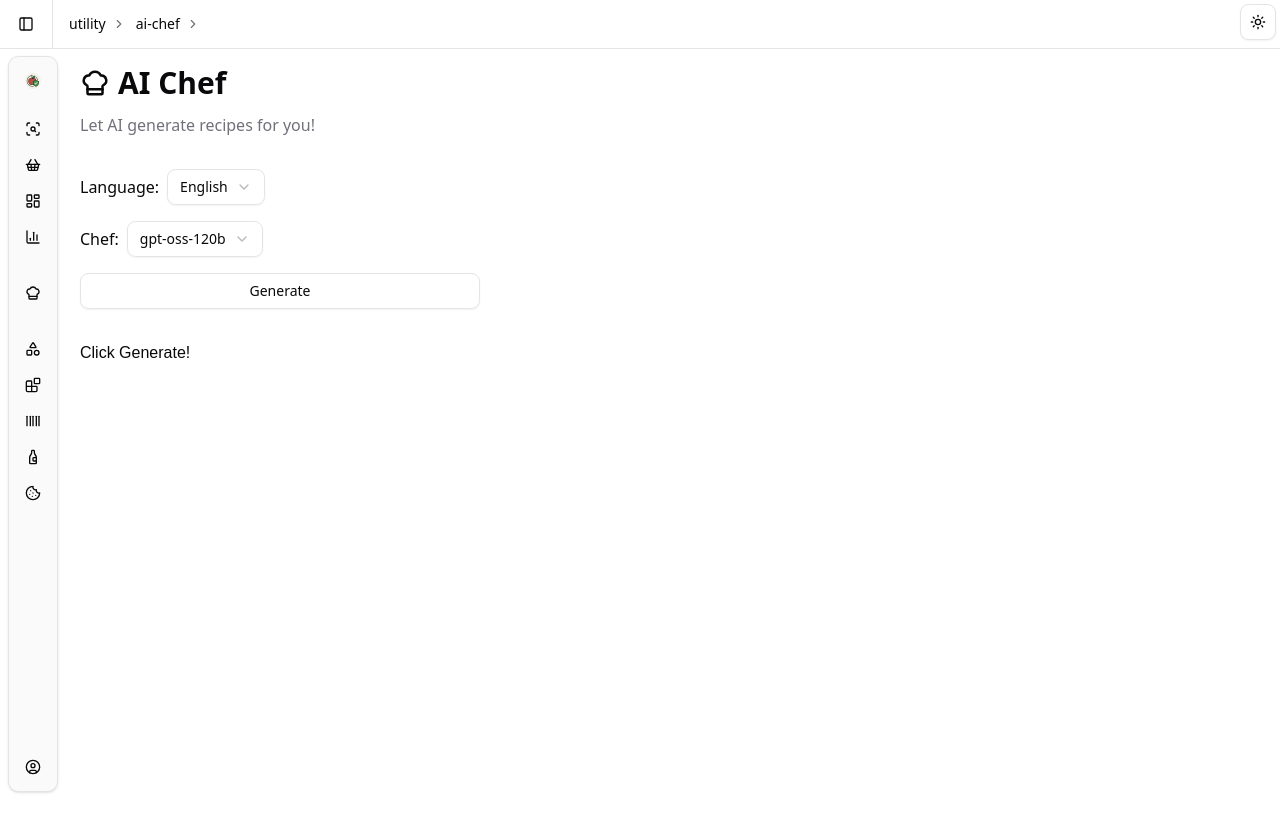
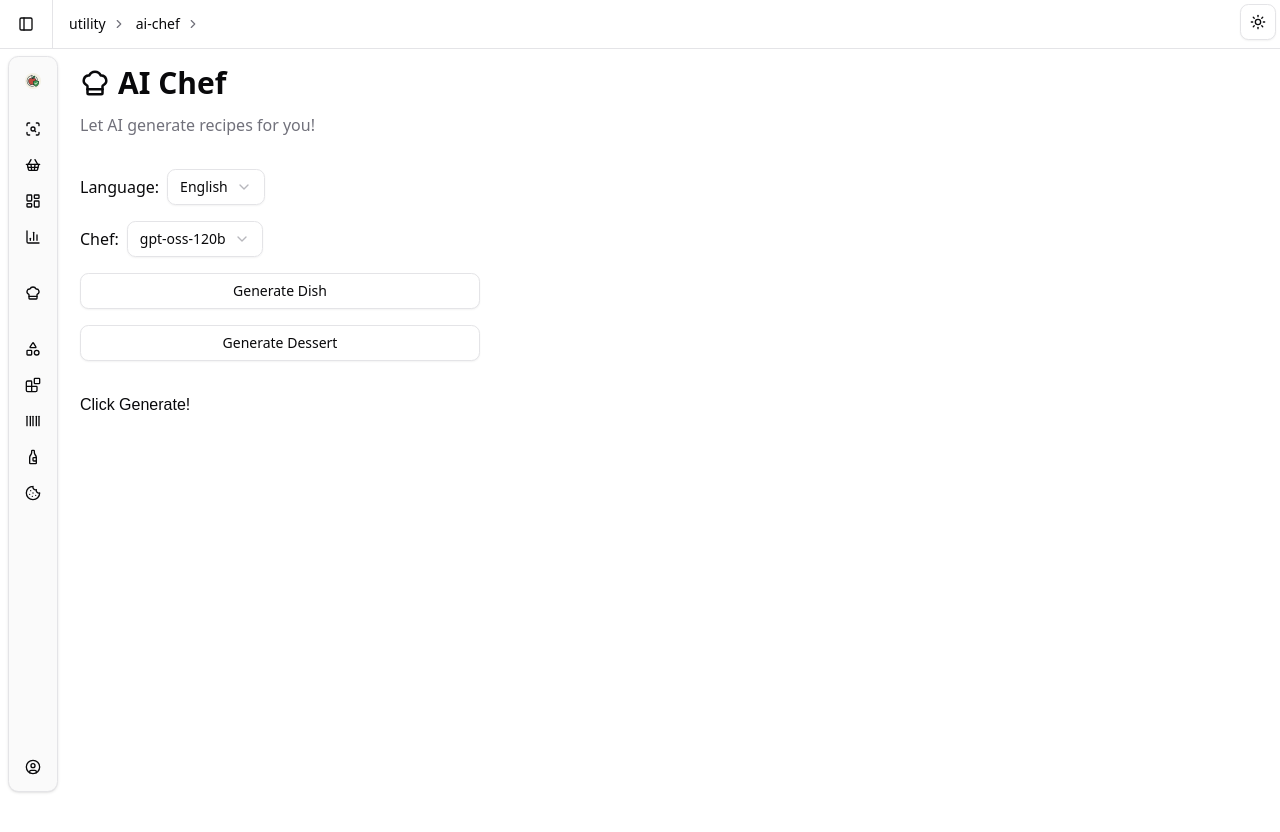
Before and after one commit to sho96/expiration-date-manager, a Next.js app: page /utility/ai-chef in a window 1280 px wide. Shown: the top 832 px of the page. Built offline with nearby package versions, Linux system fonts and the light colour scheme; a web font is replaced by a local one.

Commit message:
added dessert recipe generation

```diff
--- a/app/api/utility/ai-chef/route.js
+++ b/app/api/utility/ai-chef/route.js
@@ -36,9 +36,16 @@ const termTable = {
     ja: "残り物",
   },
   prompt: {
-    en: "Generate a recipe for the given items and leftovers",
-    es: "Genera una receta para los artículos y residuos dados",
-    ja: "下の品目と残り物を使ってレシピを生成してください",
+    dish: {
+      en: "Generate a recipe for the given items and leftovers",
+      es: "Genera una receta para los artículos y residuos dados",
+      ja: "下の品目と残り物を使ってレシピを生成してください",
+    },
+    dessert: {
+      en: "Generate a dessert recipe for the given items and leftovers",
+      es: "Genera una receta de postre para los artículos y residuos dados",
+      ja: "下の品目と残り物を使ってデザートレシピを生成してください",
+    },
   },
 };
 
@@ -60,8 +67,8 @@ function formattedLeftoversToString(leftovers, language = "en") {
     .join("\n");
 }
 
-function getPrompt(items, leftovers, language = "en") {
-  return `${termTable["prompt"][language]}\n\n${
+function getPrompt(items, leftovers, type, language = "en") {
+  return `${termTable["prompt"][type][language]}\n\n${
     termTable["items"][language]
   }:\n${formattedItemsToString(items, language)}\n\n${
     termTable["leftovers"][language]
@@ -72,6 +79,7 @@ export async function GET(request) {
   const url = new URL(request.url);
   const language = url.searchParams.get("language") || "en";
   const model = url.searchParams.get("model") || "gpt-oss-120b";
+  const type = url.searchParams.get("type") == "dessert" ? "dessert" : "dish";
 
   const items = await getAllItemsFormatted();
   const leftovers = await getLeftoversFormatted();
@@ -79,7 +87,7 @@ export async function GET(request) {
   //console.log("Items: ", JSON.stringify(items));
   //console.log("Leftovers: ", JSON.stringify(leftovers));
 
-  const prompt = getPrompt(items, leftovers, language);
+  const prompt = getPrompt(items, leftovers, type, language);
 
   console.log("Prompt: ", prompt);
   //console.log("Model: ", model);
--- a/app/utility/ai-chef/page.tsx
+++ b/app/utility/ai-chef/page.tsx
@@ -47,12 +47,39 @@ export default function RenderStreamData() {
     localStorage.setItem("model", model);
   }, [language, model]);
 
-  const handleGenerate = useCallback(() => {
+  const handleGenerateRecipe = useCallback(() => {
     setData([]);
     setHtml(null);
     const asyncFetch = async () => {
       const stream = streamingFetch(
         `/api/utility/ai-chef?language=${language}&model=${model}`
+      );
+
+      let count = 0;
+      let joined = "";
+      for await (let value of stream) {
+        try {
+          joined += value;
+          count++;
+          if (count % 30 === 0) {
+            setData((prev) => [...prev, joined]);
+            joined = "";
+          }
+        } catch (e: any) {
+          console.warn(e.message);
+        }
+      }
+
+      setData((prev) => [...prev, joined]);
+    };
+    asyncFetch();
+  }, [language, model]);
+  const handleGenerateDessertRecipe = useCallback(() => {
+    setData([]);
+    setHtml(null);
+    const asyncFetch = async () => {
+      const stream = streamingFetch(
+        `/api/utility/ai-chef?language=${language}&model=${model}&type=dessert`
       );
 
       let count = 0;
@@ -179,7 +206,8 @@ export default function RenderStreamData() {
               </SelectContent>
             </Select>
           </div>
-          <Button variant={"outline"} size={"default"} disabled={!html} type="button" className="w-full" onClick={handleGenerate}>Generate</Button>
+          <Button variant={"outline"} size={"default"} disabled={!html} type="button" className="w-full" onClick={handleGenerateRecipe}>Generate Dish</Button>
+          <Button variant={"outline"} size={"default"} disabled={!html} type="button" className="w-full" onClick={handleGenerateDessertRecipe}>Generate Dessert</Button>
         </div>
         {!html && (
           <div className="text-muted-foreground flex flex-col gap-2">
```
Also changed, not shown: components/site-header.tsx (+0 -12 lines).
